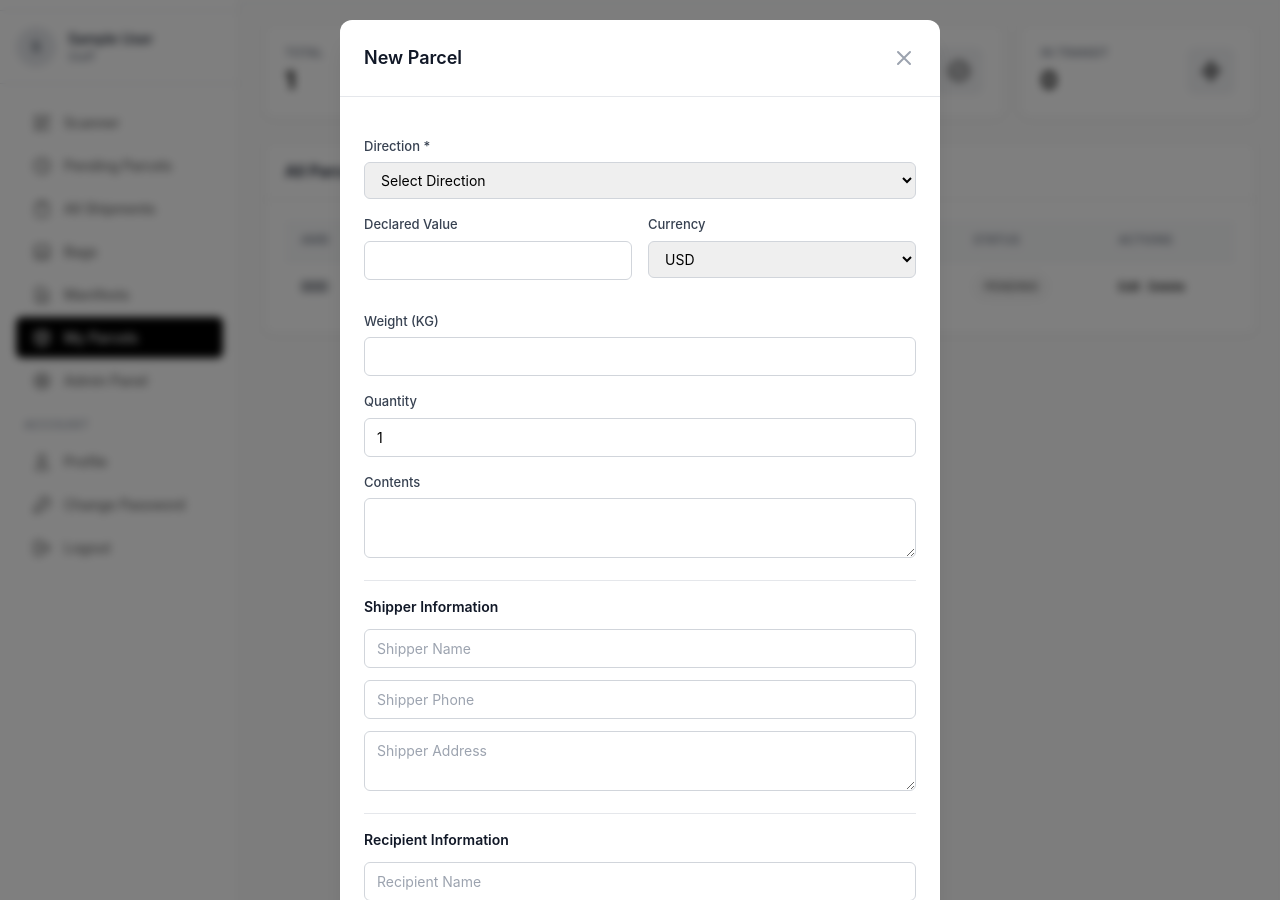
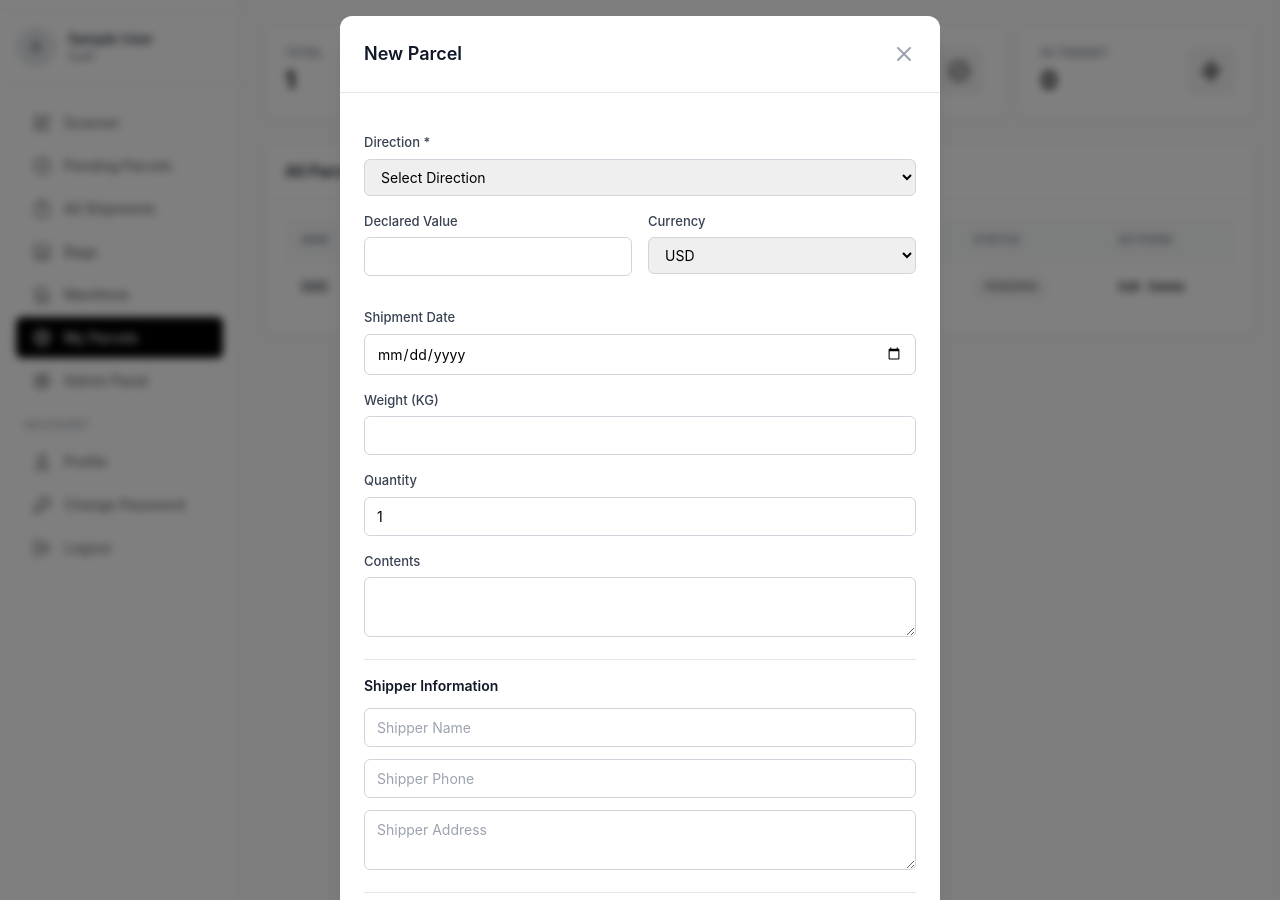
Before and after one commit to oleeahmmed/curier, a Django app: page /parcels/ in a window 1280 px wide, after a click on "New Parcel". Shown: the part 62-962 px from the top of the page. Run offline with Django 5.2, Linux system fonts and the light colour scheme; a user stored in the database is signed in; tables that the repository leaves empty hold one stand-in row (values such as "Sample post"); parts of the project's set-up code (start-up, migrations or seed data) failed here and were passed over; some libraries are stand-ins or nearby versions.

Commit message:
percel sperate date is added

```diff
--- a/exportimport/models.py
+++ b/exportimport/models.py
@@ -178,9 +178,18 @@ class Shipment(models.Model):
 
     created_at = models.DateTimeField(auto_now_add=True)
     updated_at = models.DateTimeField(auto_now=True)
+    shipment_date = models.DateField(blank=True, null=True, help_text="Shipment date (editable)")
     booked_by = models.ForeignKey(User, on_delete=models.SET_NULL, null=True, blank=True, related_name='booked_shipments')
 
     def save(self, *args, **kwargs):
+        # Auto-set shipment_date from created_at if not already set and not empty HAWB
+        if not self.shipment_date and not self.awb_number:
+            # Will be set after AWB is generated
+            pass
+        elif not self.shipment_date and self.awb_number and not self.awb_number.startswith('EM'):
+            # Set shipment_date from created_at for non-empty HAWBs
+            self.shipment_date = timezone.now().date()
+
         if not self.awb_number and self.current_status != 'PENDING':
             date_str = timezone.now().strftime('%Y%m%d')
             random_num = str(uuid.uuid4().int)[:5]
--- a/exportimport/views.py
+++ b/exportimport/views.py
@@ -577,6 +577,7 @@ def get_parcel(request, parcel_id):
                 'status_display': shipment.get_current_status_display(),
                 'declared_value': str(shipment.declared_value),
                 'declared_currency': shipment.declared_currency,
+                'shipment_date': shipment.shipment_date.strftime('%Y-%m-%d') if shipment.shipment_date else None,
                 'weight_estimated': str(shipment.weight_estimated),
                 'quantity': shipment.quantity,
                 'length': str(shipment.length) if shipment.length else None,
@@ -670,6 +671,7 @@ def update_parcel(request, parcel_id):
         shipment.declared_currency = data.get('declared_currency', shipment.declared_currency)
         shipment.weight_estimated = data.get('weight_estimated', shipment.weight_estimated)
         shipment.quantity = data.get('quantity', shipment.quantity)
+        shipment.shipment_date = data.get('shipment_date', shipment.shipment_date)
         shipment.length = data.get('length', shipment.length)
         shipment.width = data.get('width', shipment.width)
         shipment.height = data.get('height', shipment.height)
--- a/templates/exportimport/bag_detail.html
+++ b/templates/exportimport/bag_detail.html
@@ -436,6 +436,10 @@
                         <textarea id="editContents" rows="2" class="form-input"></textarea>
                     </div>
                     <div class="form-group">
+                        <label class="form-label text-sm">Shipment Date</label>
+                        <input type="date" id="editShipmentDate" class="form-input">
+                    </div>
+                    <div class="form-group">
                         <label class="form-label text-sm">Weight (KG)</label>
                         <input type="number" id="editWeight" step="0.01" min="0.01" class="form-input">
                     </div>
@@ -869,6 +873,7 @@ async function editShipment(shipmentId) {
             document.getElementById('editRecipientPhone').value = parcel.recipient_phone || '';
             document.getElementById('editRecipientAddress').value = parcel.recipient_address || '';
             document.getElementById('editContents').value = parcel.contents || '';
+            document.getElementById('editShipmentDate').value = parcel.shipment_date || '';
             document.getElementById('editWeight').value = parcel.weight_estimated || '';
             document.getElementById('editWeight').dataset.oldWeight = parcel.weight_estimated || '0';
             document.getElementById('editQuantity').value = parcel.quantity || 1;
@@ -937,6 +942,7 @@ async function saveShipmentEdit() {
         recipient_phone: document.getElementById('editRecipientPhone').value.trim(),
         recipient_address: document.getElementById('editRecipientAddress').value.trim(),
         contents: document.getElementById('editContents').value.trim(),
+        shipment_date: document.getElementById('editShipmentDate').value || null,
         weight_estimated: parseFloat(document.getElementById('editWeight').value),
         quantity: parseInt(document.getElementById('editQuantity').value) || 1,
         declared_value: parseFloat(document.getElementById('editDeclaredValue').value),
--- a/templates/exportimport/invoice.html
+++ b/templates/exportimport/invoice.html
@@ -428,7 +428,7 @@ body {
     <div class="grid-row-1 b-thick-t bb">
         <div class="cell">
             <div class="cell-label center">Date</div>
-            <div class="cell-value bold">{{ formatted_date }}</div>
+            <div class="cell-value bold">{% if shipment.shipment_date %}{{ shipment.shipment_date|date:"d/m/Y" }}{% endif %}</div>
         </div>
         <div class="cell">
             <div class="cell-label center">Shipper Reference</div>
--- a/templates/exportimport/parcel_booking.html
+++ b/templates/exportimport/parcel_booking.html
@@ -184,6 +184,11 @@
             </div>
 
             <div class="form-group">
+                <label class="form-label">Shipment Date</label>
+                <input type="date" id="shipmentDate" class="form-input">
+            </div>
+
+            <div class="form-group">
                 <label class="form-label">Weight (KG)</label>
                 <input type="number" id="weight" step="0.01" class="form-input">
             </div>
@@ -363,6 +368,7 @@ document.getElementById('parcelForm').onsubmit = async (e) => {
         direction: document.getElementById('direction').value,
         declared_value: document.getElementById('declaredValue').value,
         declared_currency: document.getElementById('declaredCurrency').value,
+        shipment_date: document.getElementById('shipmentDate').value || null,
         weight_estimated: document.getElementById('weight').value,
         quantity: document.getElementById('quantity').value,
         contents: document.getElementById('contents').value,
@@ -442,6 +448,7 @@ async function editParcel(id) {
             document.getElementById('direction').value = p.direction;
             document.getElementById('declaredValue').value = p.declared_value;
             document.getElementById('declaredCurrency').value = p.declared_currency;
+            document.getElementById('shipmentDate').value = p.shipment_date || '';
             document.getElementById('weight').value = p.weight_estimated;
             document.getElementById('quantity').value = p.quantity || 1;
             document.getElementById('contents').value = p.contents;
```
Also changed, not shown: exportimport/migrations/0024_shipment_shipment_date.py (added).
